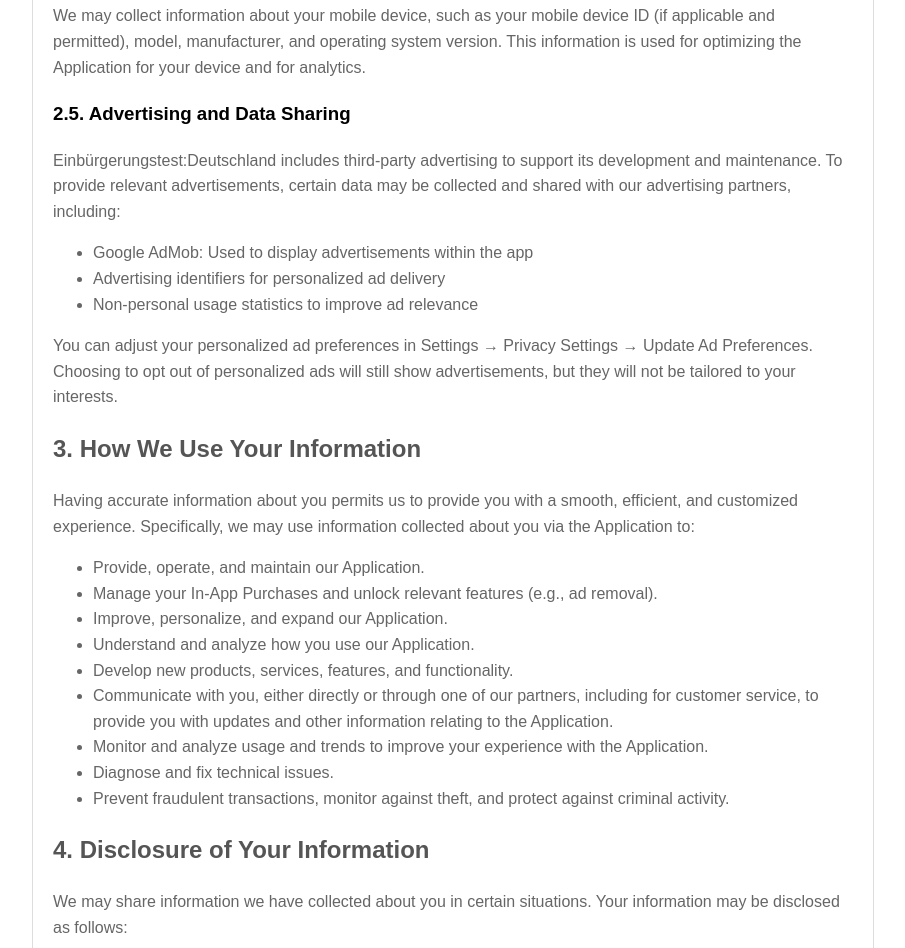
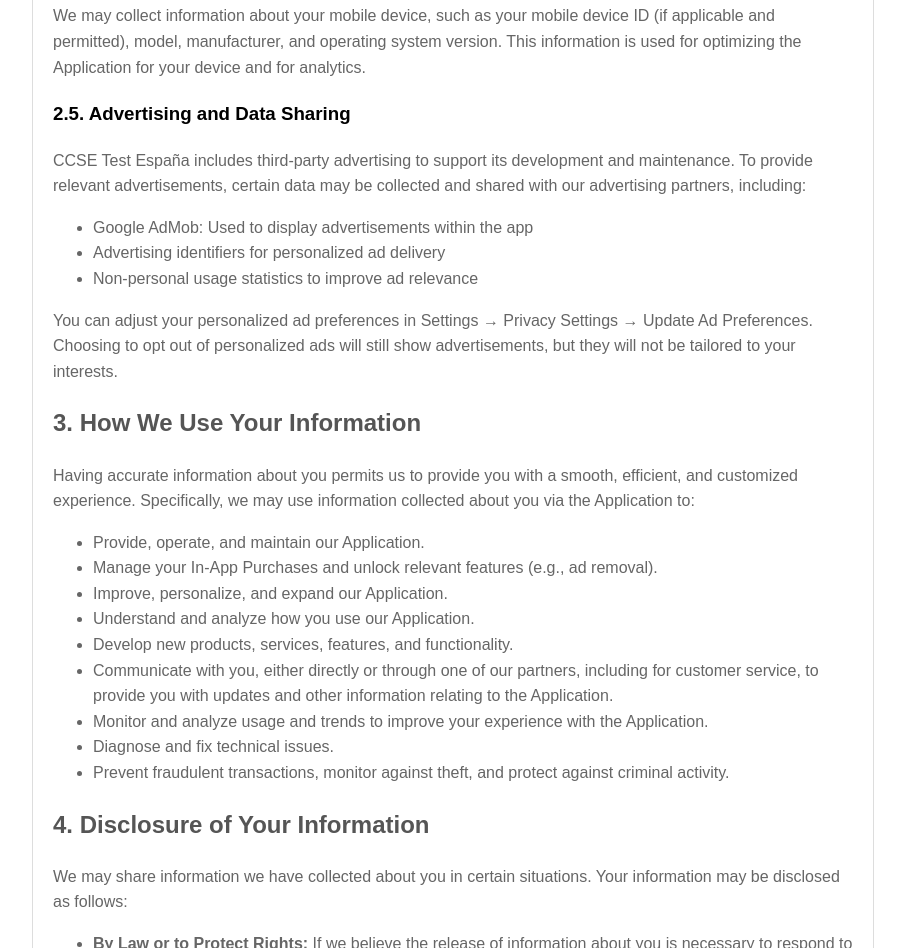
Before and after one commit to dlamichhane/privacy_policy, a plain HTML site: page ccse-test.html in a window 1280 px wide. Shown: the part 1271-2219 px from the top of the page, without its empty margins (187-1092 px from the left). Drawn offline with Linux system fonts and the light colour scheme.

Commit message:
Update ccse-test.html

```diff
--- a/ccse-test.html
+++ b/ccse-test.html
@@ -39,7 +39,7 @@
         <p>We may collect information about your mobile device, such as your mobile device ID (if applicable and permitted), model, manufacturer, and operating system version. This information is used for optimizing the Application for your device and for analytics.</p>
 
         <h3>2.5. Advertising and Data Sharing</h2>
-        <p>Einbürgerungstest:Deutschland includes third-party advertising to support its development and maintenance. To provide relevant advertisements, certain data may be collected and shared with our advertising partners, including:</p>
+        <p>CCSE Test España includes third-party advertising to support its development and maintenance. To provide relevant advertisements, certain data may be collected and shared with our advertising partners, including:</p>
         <ul>
             <li>Google AdMob: Used to display advertisements within the app</li>
             <li>Advertising identifiers for personalized ad delivery</li>
```
